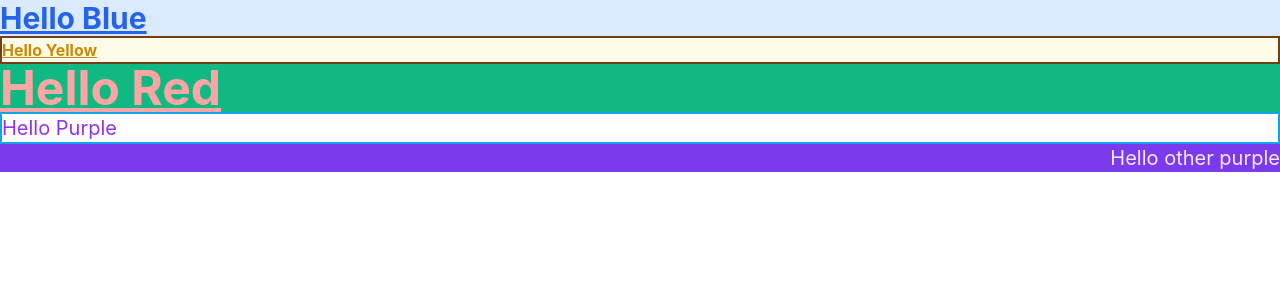
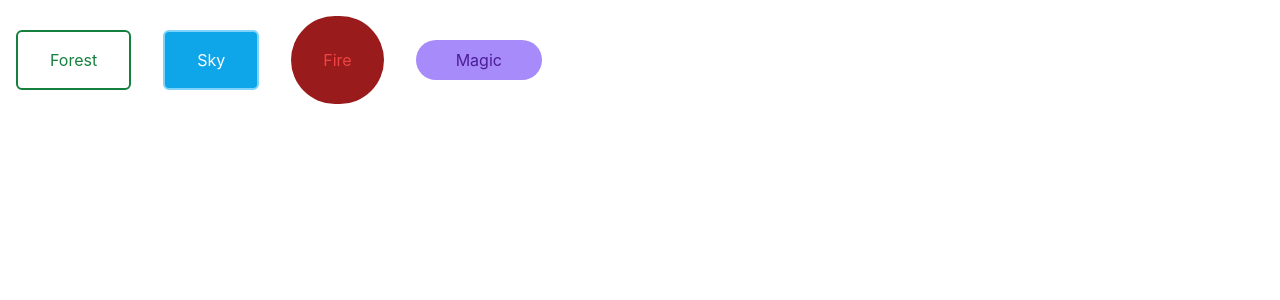
Before and after one commit to scmgustafson/personal-learning-projects, a React (Create React App) app in the folder react-freecodecamp/my-app/: page / in a window 1280 px wide. Shown: the top 300 px of the page. Built offline with nearby package versions, Linux system fonts and the light colour scheme.

Commit message:
Finish button lesson

```diff
--- a/react-freecodecamp/my-app/src/App.tsx
+++ b/react-freecodecamp/my-app/src/App.tsx
@@ -37,21 +37,18 @@ function App() {
   return (
     <div className="App">
       <header className="App-header">
-        <div className="text-3xl font-bold underline text-blue-600 bg-blue-100">
-          Hello Blue
-        </div>
-        <div className="text-1xl font-bold underline text-yellow-600 bg-yellow-50 border-2 border-yellow-900">
-          Hello Yellow
-        </div>
-        <div className="text-5xl font-bold underline text-red-300 bg-emerald-500">
-          Hello Red
-        </div>
-        <div className="text-xl text-purple-600 border-sky-500 border-2">
-          Hello Purple
-        </div>
-        <div className="text-xl text-purple-100 bg-violet-600 text-right">
-          Hello other purple
-        </div>
+        <button className="text-green-700 border-2 border-green-700 px-8 py-4 m-4 rounded-md">
+          Forest
+        </button>
+        <button className="text-white bg-sky-500 border-sky-300 border-2 px-8 py-4 m-4 rounded-md">
+          Sky
+        </button>
+        <button className="text-red-500 bg-red-800 p-8 rounded-full hover:bg-red-500 hover:text-red-100 m-4">
+          Fire
+        </button>
+        <button className="text-violet-900 bg-violet-400 rounded-full py-2 px-10 m-4">
+          Magic
+        </button>
       </header>
     </div>
   );
--- /dev/null
+++ b/react-freecodecamp/my-app/src/Button.tsx
@@ -0,0 +1,6 @@
+const Button = (props: any) => {
+  const { bgColor, textColor, text } = props;
+  return <button></button>;
+};
+
+export default Button;
```
